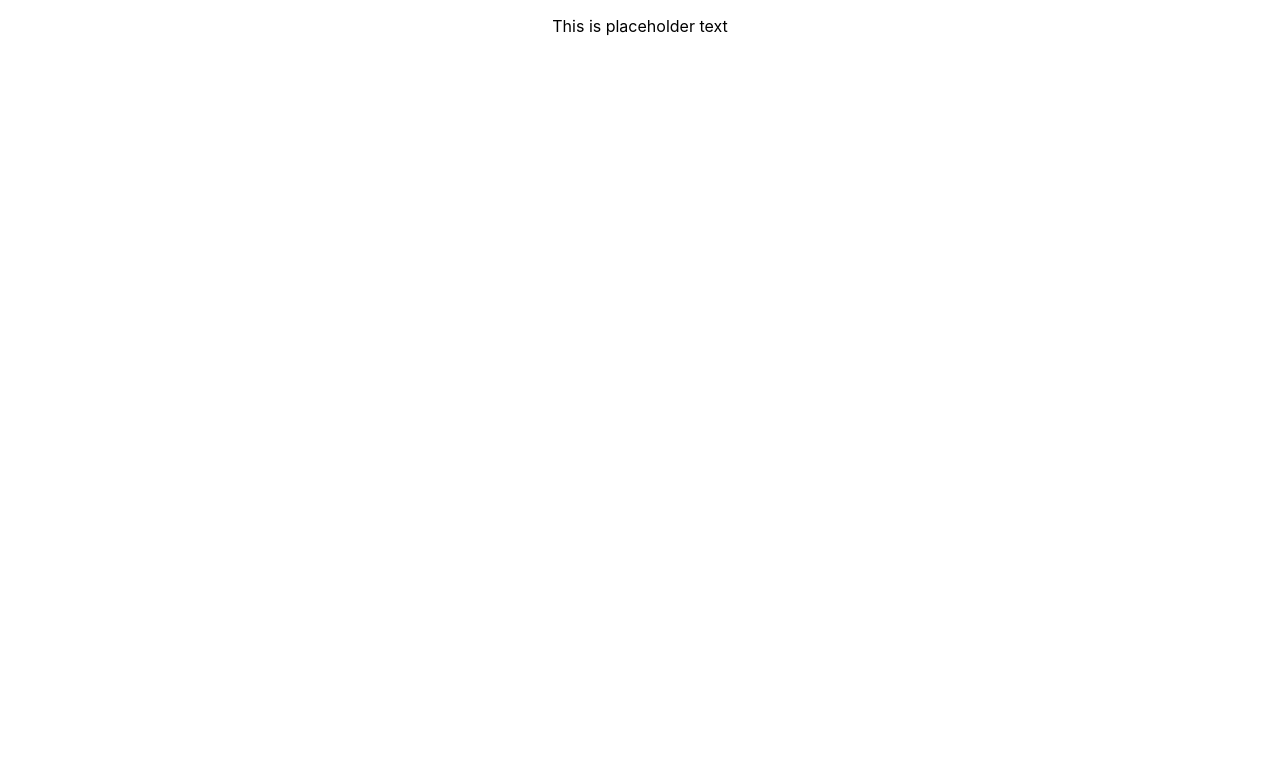
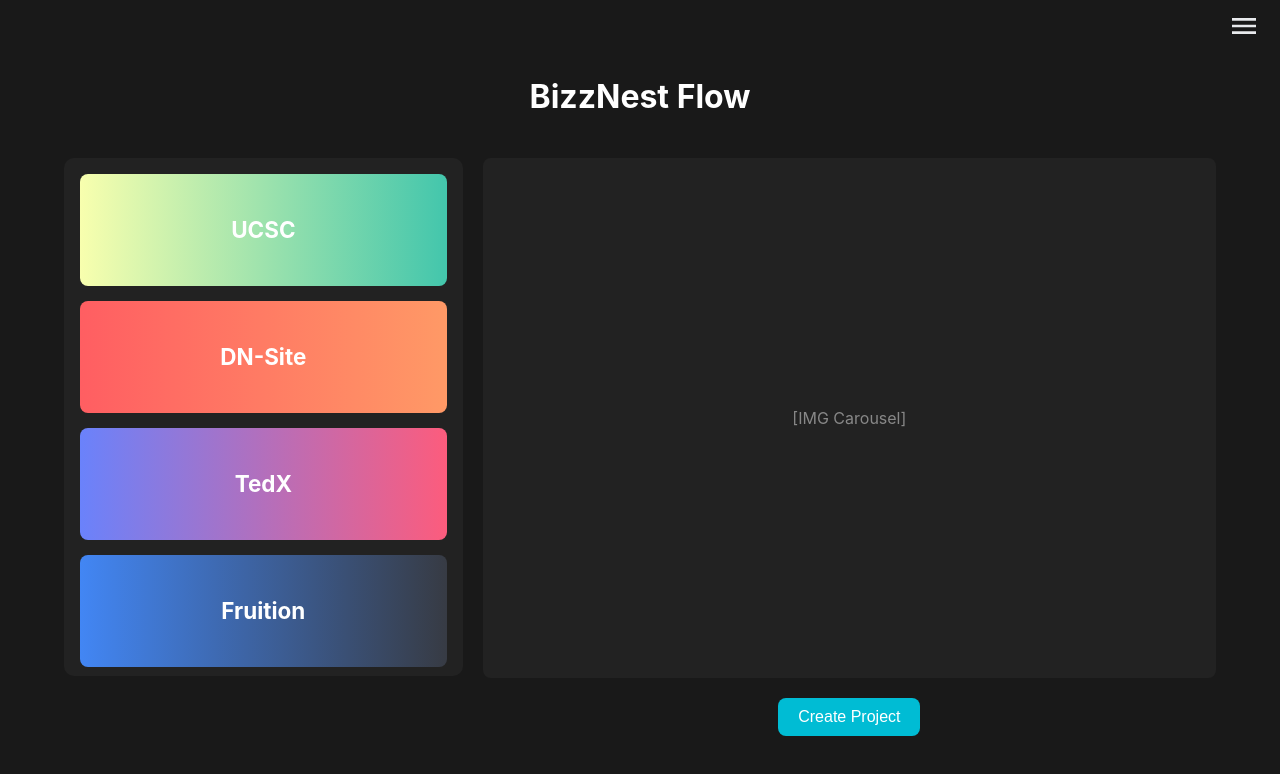
Before and after one commit to yoyobazzi3/DigitalNestScheduler, a React (Create React App) app in the folder Frontend/my-react-app/: page / in a window 1280 px wide. Shown: the top 774 px of the page. Built offline with nearby package versions, Linux system fonts and the light colour scheme.

Commit message:
(src):homepage skeleton

```diff
--- a/Frontend/my-react-app/src/App.css
+++ b/Frontend/my-react-app/src/App.css
@@ -6,33 +6,3 @@
   height: 40vmin;
   pointer-events: none;
 }
-
-@media (prefers-reduced-motion: no-preference) {
-  .App-logo {
-    animation: App-logo-spin infinite 20s linear;
-  }
-}
-
-.App-header {
-  background-color: #282c34;
-  min-height: 100vh;
-  display: flex;
-  flex-direction: column;
-  align-items: center;
-  justify-content: center;
-  font-size: calc(10px + 2vmin);
-  color: white;
-}
-
-.App-link {
-  color: #61dafb;
-}
-
-@keyframes App-logo-spin {
-  from {
-    transform: rotate(0deg);
-  }
-  to {
-    transform: rotate(360deg);
-  }
-}
--- a/Frontend/my-react-app/src/App.js
+++ b/Frontend/my-react-app/src/App.js
@@ -1,9 +1,10 @@
 import './App.css';
+import HomePage from './pages/HomePage';
 
 function App() {
   return (
     <div className="App">
-      <p>This is placeholder text</p>
+      <HomePage />
     </div>
   );
 }
--- /dev/null
+++ b/Frontend/my-react-app/src/components/Navbar/NavBar.css
@@ -0,0 +1,46 @@
+/* Base navbar styles */
+.navbar {
+  display: flex;
+  justify-content: end;
+  padding: 10px 20px;
+  background-color: #191919;
+}
+
+
+
+.menu-items {
+  display: none;
+  flex-direction: row; /* Show items in a row */
+  gap: 20px; /* Add spacing between items */
+  background-color: transparent;
+  padding: 0;
+  transition: opacity 0.3s ease, display 0.3s ease;
+}
+
+.menu-items.row {
+  display: flex; /* Show the items as a row */
+}
+
+.menu-items li {
+  margin: 0;
+  list-style: none;
+}
+
+.menu-items a {
+  text-decoration: none;
+  color: white;
+  font-size: 18px;
+  transition: color 0.3s;
+}
+
+.menu-items a:hover {
+  color: #00bcd4;
+}
+
+/* Hamburger icon */
+.hamburger-icon {
+  width: 2em;
+  height: auto;
+  cursor: pointer;
+  flex-direction: column;
+}
--- /dev/null
+++ b/Frontend/my-react-app/src/components/Navbar/NavBar.jsx
@@ -0,0 +1,65 @@
+import React, { useState, useEffect, useRef } from 'react';
+import './NavBar.css';
+import hamburgerIcon from '../../assets/hamburger.png';
+
+
+// hooks explained:
+
+// useEffect is a React hook that allows you to perform side effects in functional components
+// * adding event listeners
+// * Fetching data
+// * Interacting with the DOM
+// * Cleaning up resouces
+
+// useRef is a hook that creates a "reference" to a DOM element or value that persists across renders.
+// * Directly accessing DOM elements
+// * Storing mutable values that don't trigger a re-render when updated.
+
+
+const NavBar = () => {
+  const [isMenuOpen, setIsMenuOpen] = useState(false);
+  const menuRef = useRef(null); // acts as a reference to the menu-items <ul> element.
+
+  // Toggles the menu visibility
+  const toggleMenu = () => {
+    setIsMenuOpen(!isMenuOpen);
+  };
+
+  // Close the menu when clicking outside
+  useEffect(() => {
+    const handleClickOutside = (event) => {
+      if (menuRef.current && !menuRef.current.contains(event.target)) {
+        setIsMenuOpen(false);
+      }
+    };
+    document.addEventListener('mousedown', handleClickOutside);
+    return () => {
+      document.removeEventListener('mousedown', handleClickOutside);
+    };
+  }, []);
+
+  return (
+    <nav className="navbar">
+      <div className="navbar-container">
+        {!isMenuOpen && (
+          <img
+            src={hamburgerIcon}
+            alt="Menu"
+            className="hamburger-icon"
+            onClick={toggleMenu}
+          />
+        )}
+
+        {isMenuOpen && (
+          <ul ref={menuRef} className="menu-items row">
+            <li><a href="#home">Home</a></li>
+            <li><a href="#interns">Interns</a></li>
+            <li><a href="#schedule">Schedule</a></li>
+          </ul>
+        )}
+      </div>
+    </nav>
+  );
+};
+
+export default NavBar;
--- a/Frontend/my-react-app/src/index.css
+++ b/Frontend/my-react-app/src/index.css
@@ -5,9 +5,11 @@
     sans-serif;
   -webkit-font-smoothing: antialiased;
   -moz-osx-font-smoothing: grayscale;
+  background-color: #191919;
+  color: #fff;
 }
 
 code {
   font-family: source-code-pro, Menlo, Monaco, Consolas, 'Courier New',
-    monospace;
+  monospace;
 }
--- /dev/null
+++ b/Frontend/my-react-app/src/pages/HomePage.css
@@ -0,0 +1,176 @@
+/* Reset body and html */
+html, body {
+    margin: 0;
+    padding: 0;
+    height: 100%;
+    overflow-x: hidden; /* Prevent horizontal scrolling */
+  }
+
+  /* Prevent scrolling */
+body.no-scroll {
+    overflow: hidden;
+  }
+
+  .nav-container {
+    width: 100%;
+    overflow: hidden;
+  }
+
+/* Base container styles */
+.homepage-container {
+    display: flex;
+    flex-direction: column;
+    align-items: center;
+    color: white;
+    min-height: calc(100vh - 60px); /* Adjust for NavBar height */
+    overflow: hidden;
+  }
+
+  /* Content container */
+  .content-container {
+    display: flex;
+    width: 90%;
+    margin: 20px 0;
+    gap: 20px;
+  }
+
+  /* Left Section */
+  .projects {
+    flex: 1;
+    display: flex;
+    flex-direction: column;
+    gap: 15px;
+    background-color: #222;
+    padding: 1em;
+    border-radius: 10px;
+    height: 486px;
+    overflow-y: auto;
+  }
+
+  .project-card1 {
+    background: #43C6AC;  /* fallback for old browsers */
+    background: -webkit-linear-gradient(to right, #F8FFAE, #43C6AC);  /* Chrome 10-25, Safari 5.1-6 */
+    background: linear-gradient(to right, #F8FFAE, #43C6AC); /* W3C, IE 10+/ Edge, Firefox 16+, Chrome 26+, Opera 12+, Safari 7+ */
+    padding: 20px;
+    border-radius: 8px;
+    text-align: center;
+    font-size: 1.2rem;
+    cursor: pointer;
+    transition: transform 0.3s, background-color 0.3s;
+  }
+  .project-card2 {
+    background: #ff9966;  /* fallback for old browsers */
+    background: -webkit-linear-gradient(to right, #ff5e62, #ff9966);  /* Chrome 10-25, Safari 5.1-6 */
+    background: linear-gradient(to right, #ff5e62, #ff9966); /* W3C, IE 10+/ Edge, Firefox 16+, Chrome 26+, Opera 12+, Safari 7+ */
+    padding: 20px;
+    border-radius: 8px;
+    text-align: center;
+    font-size: 1.2rem;
+    cursor: pointer;
+    transition: transform 0.3s, background-color 0.3s;
+  }
+  .project-card3 {
+    background: #FC5C7D;  /* fallback for old browsers */
+    background: -webkit-linear-gradient(to right, #6A82FB, #FC5C7D);  /* Chrome 10-25, Safari 5.1-6 */
+    background: linear-gradient(to right, #6A82FB, #FC5C7D); /* W3C, IE 10+/ Edge, Firefox 16+, Chrome 26+, Opera 12+, Safari 7+ */
+    padding: 20px;
+    border-radius: 8px;
+    text-align: center;
+    font-size: 1.2rem;
+    cursor: pointer;
+    transition: transform 0.3s, background-color 0.3s;
+  }
+  .project-card4 {
+    background: #373B44;  /* fallback for old browsers */
+    background: -webkit-linear-gradient(to right, #4286f4, #373B44);  /* Chrome 10-25, Safari 5.1-6 */
+    background: linear-gradient(to right, #4286f4, #373B44); /* W3C, IE 10+/ Edge, Firefox 16+, Chrome 26+, Opera 12+, Safari 7+ */
+    padding: 20px;
+    border-radius: 8px;
+    text-align: center;
+    font-size: 1.2rem;
+    cursor: pointer;
+    transition: transform 0.3s, background-color 0.3s;
+  }
+  .project-card5 {
+    background: #c31432;  /* fallback for old browsers */
+    background: -webkit-linear-gradient(to right, #240b36, #c31432);  /* Chrome 10-25, Safari 5.1-6 */
+    background: linear-gradient(to right, #240b36, #c31432); /* W3C, IE 10+/ Edge, Firefox 16+, Chrome 26+, Opera 12+, Safari 7+ */
+    padding: 20px;
+    border-radius: 8px;
+    text-align: center;
+    font-size: 1.2rem;
+    cursor: pointer;
+    transition: transform 0.3s, background-color 0.3s;
+  }
+  .project-card6 {
+    background: #40E0D0;  /* fallback for old browsers */
+    background: -webkit-linear-gradient(to right, #FF0080, #FF8C00, #40E0D0);  /* Chrome 10-25, Safari 5.1-6 */
+    background: linear-gradient(to right, #FF0080, #FF8C00, #40E0D0); /* W3C, IE 10+/ Edge, Firefox 16+, Chrome 26+, Opera 12+, Safari 7+ */
+    padding: 20px;
+    border-radius: 8px;
+    text-align: center;
+    font-size: 1.2rem;
+    cursor: pointer;
+    transition: transform 0.3s, background-color 0.3s;
+  }
+
+  .project-card1:hover {
+    transform: scale(1.05);
+    background-color: #555;
+  }
+
+  .project-card2:hover {
+    transform: scale(1.05);
+    background-color: #555;
+  }
+  .project-card3:hover {
+    transform: scale(1.05);
+    background-color: #555;
+  }
+  .project-card4:hover {
+    transform: scale(1.05);
+    background-color: #555;
+  }
+  .project-card5:hover {
+    transform: scale(1.05);
+    background-color: #555;
+  }
+  .project-card6:hover {
+    transform: scale(1.05);
+    background-color: #555;
+  }
+
+  /* Right Section */
+  .right-section {
+    flex: 2;
+    display: flex;
+    flex-direction: column;
+    align-items: center;
+    gap: 20px;
+  }
+
+  .image-carousel {
+    background-color: #222;
+    width: 100%;
+    height: 520px;
+    display: flex;
+    align-items: center;
+    justify-content: center;
+    border-radius: 8px;
+    color: #888;
+  }
+
+  .create-project-button {
+    background-color: #00bcd4;
+    color: white;
+    padding: 10px 20px;
+    font-size: 1rem;
+    border: none;
+    border-radius: 8px;
+    cursor: pointer;
+    transition: background-color 0.3s;
+  }
+
+  .create-project-button:hover {
+    transform: scale(1.05);
+  }
--- a/Frontend/my-react-app/src/pages/HomePage.jsx
+++ b/Frontend/my-react-app/src/pages/HomePage.jsx
@@ -0,0 +1,63 @@
+import React, { useEffect } from 'react';
+import NavBar from '../components/Navbar/NavBar.jsx';
+import './HomePage.css';
+
+const HomePage = () => {
+  const [isMenuOpen, setIsMenuOpen] = React.useState(false);
+
+  useEffect(() => {
+    // Add/remove 'no-scroll' class to body based on menu state
+    if (isMenuOpen) {
+      document.body.classList.add('no-scroll');
+    } else {
+      document.body.classList.remove('no-scroll');
+    }
+
+    return () => {
+      document.body.classList.remove('no-scroll');
+    };
+  }, [isMenuOpen]);
+  return (
+    <div className="nav-container">
+      <NavBar setIsMenuOpen={setIsMenuOpen} isMenuOpen={isMenuOpen} />
+    <div className="homepage-container">
+      <header>
+        <h1 className="homepage-title">BizzNest Flow</h1>
+      </header>
+      <div className="content-container">
+        {/* Left Section */}
+        <div className="projects">
+          <div className="project-card1">
+            <h3>UCSC</h3>
+          </div>
+          <div className="project-card2">
+            <h3>DN-Site</h3>
+          </div>
+          <div className="project-card3">
+            <h3>TedX</h3>
+          </div>
+          <div className="project-card4">
+            <h3>Fruition</h3>
+          </div>
+          <div className="project-card5">
+            <h3>Martinelli's</h3>
+          </div>
+          <div className="project-card6">
+            <h3>Cabrillo College</h3>
+          </div>
+        </div>
+
+        {/* Right Section */}
+        <div className="right-section">
+          <div className="image-carousel">
+            <p>[IMG Carousel]</p>
+          </div>
+          <button className="create-project-button">Create Project</button>
+        </div>
+      </div>
+    </div>
+    </div>
+  );
+};
+
+export default HomePage;
```
Also changed, not shown: Frontend/my-react-app/src/assets/hamburger.png (added).
